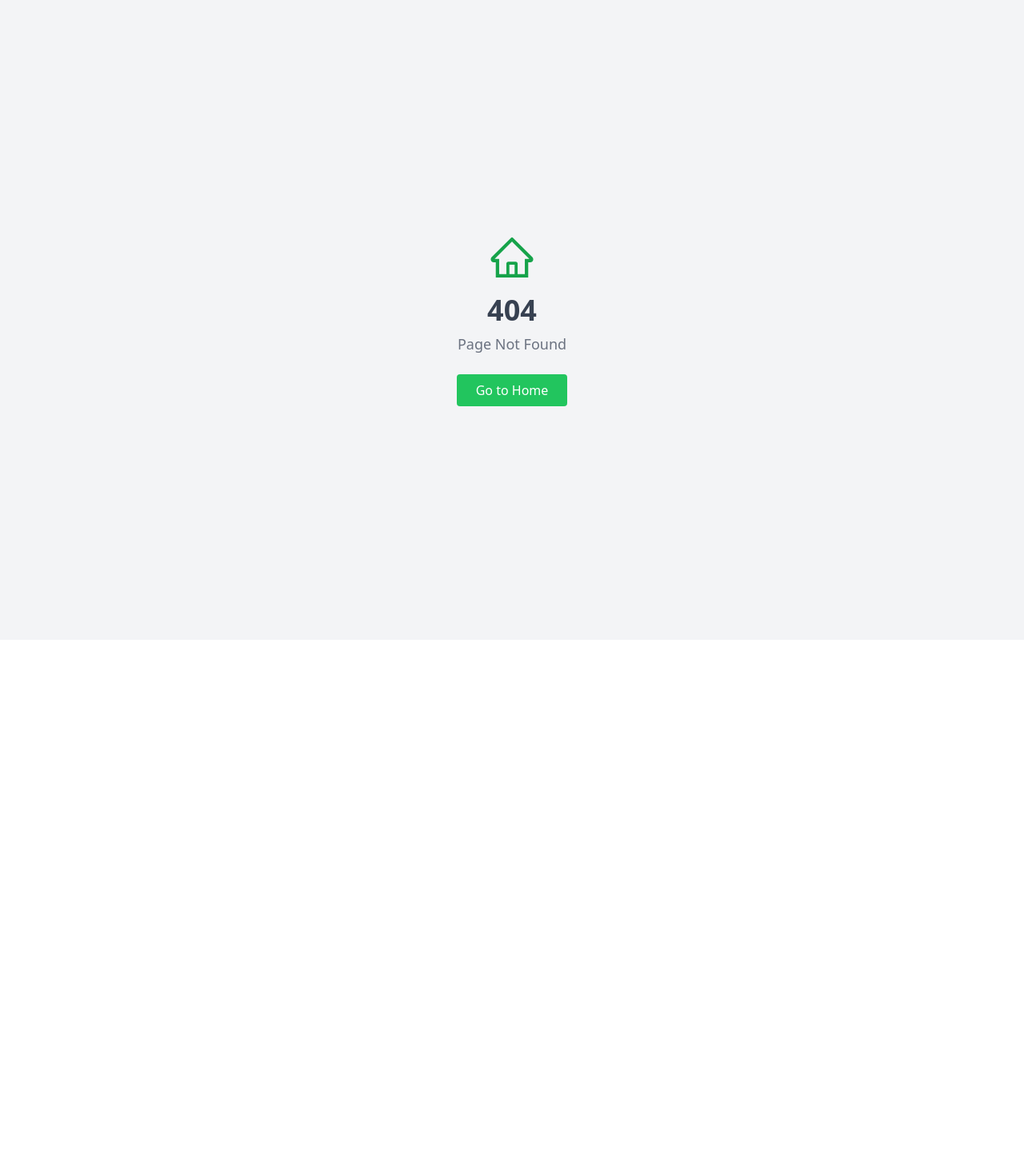
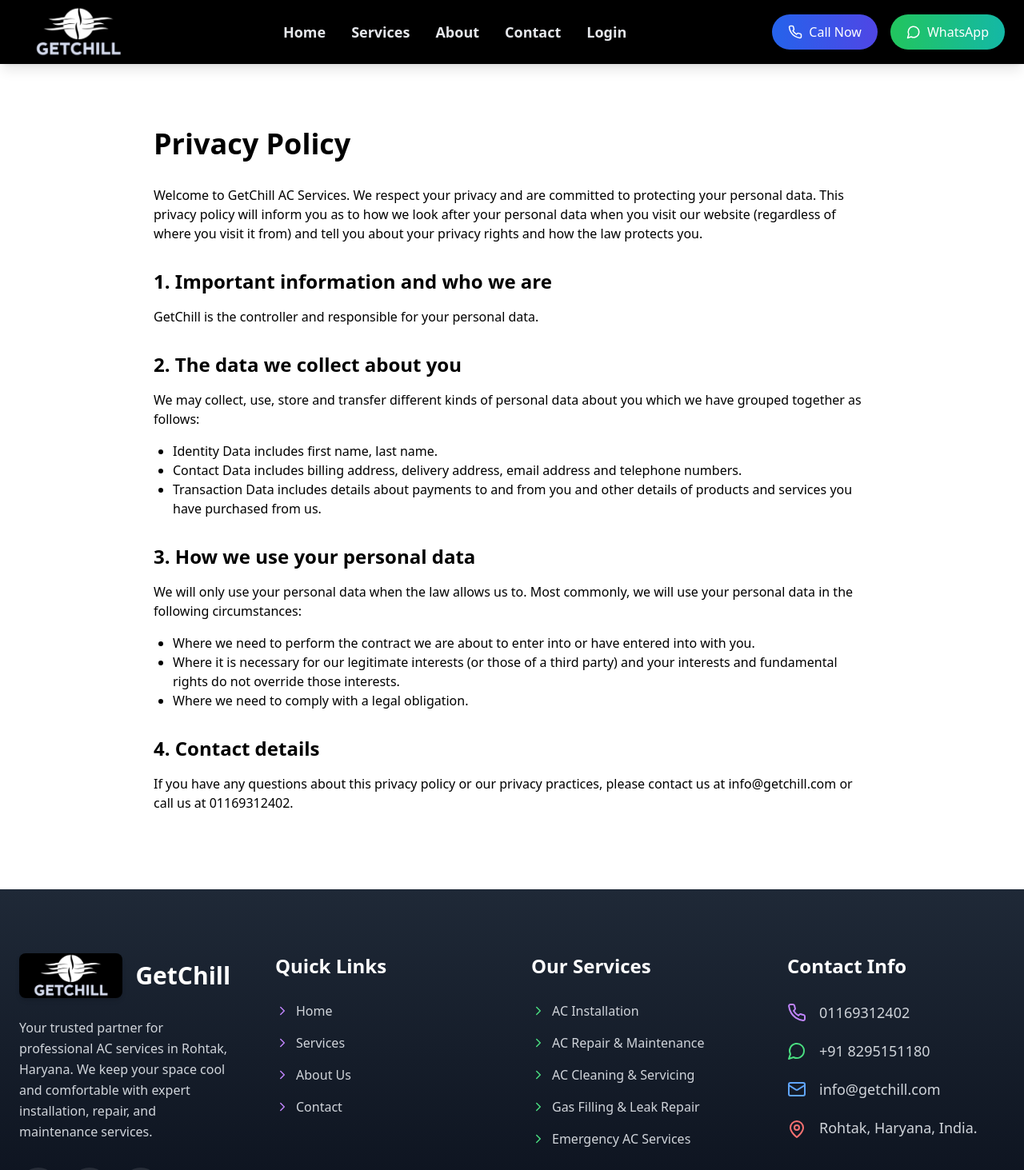
Before and after one commit to Aanchal7915/gitChill, a React (Vite) app: page /privacy-policy in a window 1280 px wide. Before the commit this address led to /not-found. Shown: the top 1463 px of the page at 80% size. Before the commit the page ends 800 px from the top, so only its background shows below. Built offline with nearby package versions, Linux system fonts and the light colour scheme.

Commit message:
fixes ui issue

```diff
--- a/index.html
+++ b/index.html
@@ -4,13 +4,13 @@
 <head>
   <meta charset="UTF-8" />
   <meta name="viewport" content="width=device-width, initial-scale=1.0" />
-  <title>GetChill - Expert AC Repair &amp; Servicing in Delhi NCR | getchill.in</title>
+  <title>GetChill - Expert AC Repair &amp; Servicing in Delhi NCR | getchilll.in</title>
   <meta name="description"
-    content="Professional AC installation, repair, and servicing at your doorstep. Split/Window AC experts with 24/7 support. Fast and reliable booking at getchill.in." />
+    content="Professional AC installation, repair, and servicing at your doorstep. Split/Window AC experts with 24/7 support. Fast and reliable booking at getchilll.in." />
   <meta name="keywords"
-    content="ac repair, ac servicing, ac installation, getchill, split ac repair delhi, window ac service, ac foam service, getchill.in" />
+    content="ac repair, ac servicing, ac installation, getchill, split ac repair delhi, window ac service, ac foam service, getchilll.in" />
   <link rel="icon" type="image/jpeg" href="/WhatsApp Image 2025-06-14 at 6.48.37 AM (1).jpeg" />
-  <link rel="canonical" href="https://getchill.in/" />
+  <link rel="canonical" href="https://getchilll.in/" />
   <link rel="stylesheet" href="https://unpkg.com/leaflet/dist/leaflet.css" />
 
 </head>
--- a/package.json
+++ b/package.json
@@ -4,14 +4,14 @@
   "version": "0.0.0",
   "type": "module",
   "scripts": {
-    "dev": "vite",
+    "dev": "vite --host",
     "build": "vite build",
     "lint": "eslint .",
     "preview": "vite preview"
   },
   "dependencies": {
     "@types/leaflet": "^1.9.21",
-    "framer-motion": "^12.18.1",
+    "framer-motion": "^12.36.0",
     "leaflet": "^1.9.4",
     "lucide-react": "^0.344.0",
     "react": "^18.3.1",
--- a/src/App.tsx
+++ b/src/App.tsx
@@ -8,6 +8,8 @@
 import { Routes, Route, Navigate } from 'react-router-dom';
 import Login from './components/Login';
 import NotFound from "./components/NotFound";
+import PrivacyPolicy from './components/PrivacyPolicy';
+import Terms from './components/Terms';
 
 const isAdminAuthenticated = () => {
   // Check if admin is logged in by verifying localStorage
@@ -45,6 +47,8 @@
             </ProtectedRoute>
           }
         />
+        <Route path="/privacy-policy" element={<PrivacyPolicy />} />
+        <Route path="/terms-conditions" element={<Terms />} />
         <Route path="/not-found" element={<NotFound />} />
         <Route path="*" element={<Navigate to="/not-found" replace />} />
       </Routes>
--- a/src/components/Footer.tsx
+++ b/src/components/Footer.tsx
@@ -1,5 +1,6 @@
 import React from 'react';
 import { Phone, MessageCircle, Mail, MapPin, Facebook, Instagram, Twitter, ChevronRight } from 'lucide-react';
+import { Link } from 'react-router-dom';
 
 const Footer = () => {
   return (
@@ -147,8 +148,8 @@
               © {new Date().getFullYear()} GetChill AC Services. All rights reserved.
             </p>
             <div className="flex space-x-8 text-gray-400 text-base">
-              <a href="#" className="hover:text-white transition-colors font-medium">Privacy Policy</a>
-              <a href="#" className="hover:text-white transition-colors font-medium">Terms of Service</a>
+              <Link to="/privacy-policy" className="hover:text-white transition-colors font-medium">Privacy Policy</Link>
+              <Link to="/terms-conditions" className="hover:text-white transition-colors font-medium">Terms of Service</Link>
             </div>
           </div>
         </div>
--- a/src/components/Header.tsx
+++ b/src/components/Header.tsx
@@ -55,7 +55,7 @@
 
   return (
     <header
-      className={`bg-white sticky top-0 z-50 transition-shadow duration-300 ${headerShadowClass}`}
+      className={`bg-black sticky top-0 z-50 transition-shadow duration-300 ${headerShadowClass}`}
       ref={headerRef}
     >
       <div className="container mx-auto px-6">
@@ -67,30 +67,29 @@
               alt="GetChill Logo"
               className="h-16 w-auto"
             />
-            <span className="text-3xl font-extrabold text-gray-900 whitespace-nowrap">GetChill</span>
           </Link>
 
           {/* Desktop Navigation */}
           <nav className="hidden lg:flex items-center space-x-8">
-            <a href="#home" onClick={handleNavLinkClick} className="text-gray-700 hover:text-purple-600 transition-colors font-semibold text-lg relative group">
+            <a href="#home" onClick={handleNavLinkClick} className="text-gray-200 hover:text-purple-400 transition-colors font-semibold text-lg relative group">
               Home
-              <span className="absolute bottom-0 left-0 w-full h-0.5 bg-purple-600 scale-x-0 group-hover:scale-x-100 transition-transform duration-300 origin-left"></span>
+              <span className="absolute bottom-0 left-0 w-full h-0.5 bg-purple-400 scale-x-0 group-hover:scale-x-100 transition-transform duration-300 origin-left"></span>
             </a>
-            <a href="#services" onClick={handleNavLinkClick} className="text-gray-700 hover:text-purple-600 transition-colors font-semibold text-lg relative group">
+            <a href="#services" onClick={handleNavLinkClick} className="text-gray-200 hover:text-purple-400 transition-colors font-semibold text-lg relative group">
               Services
-              <span className="absolute bottom-0 left-0 w-full h-0.5 bg-purple-600 scale-x-0 group-hover:scale-x-100 transition-transform duration-300 origin-left"></span>
+              <span className="absolute bottom-0 left-0 w-full h-0.5 bg-purple-400 scale-x-0 group-hover:scale-x-100 transition-transform duration-300 origin-left"></span>
             </a>
-            <a href="#about" onClick={handleNavLinkClick} className="text-gray-700 hover:text-purple-600 transition-colors font-semibold text-lg relative group">
+            <a href="#about" onClick={handleNavLinkClick} className="text-gray-200 hover:text-purple-400 transition-colors font-semibold text-lg relative group">
               About
-              <span className="absolute bottom-0 left-0 w-full h-0.5 bg-purple-600 scale-x-0 group-hover:scale-x-100 transition-transform duration-300 origin-left"></span>
+              <span className="absolute bottom-0 left-0 w-full h-0.5 bg-purple-400 scale-x-0 group-hover:scale-x-100 transition-transform duration-300 origin-left"></span>
             </a>
-            <a href="#contact" onClick={handleNavLinkClick} className="text-gray-700 hover:text-purple-600 transition-colors font-semibold text-lg relative group">
+            <a href="#contact" onClick={handleNavLinkClick} className="text-gray-200 hover:text-purple-400 transition-colors font-semibold text-lg relative group">
               Contact
-              <span className="absolute bottom-0 left-0 w-full h-0.5 bg-purple-600 scale-x-0 group-hover:scale-x-100 transition-transform duration-300 origin-left"></span>
+              <span className="absolute bottom-0 left-0 w-full h-0.5 bg-purple-400 scale-x-0 group-hover:scale-x-100 transition-transform duration-300 origin-left"></span>
             </a>
-            <Link to={`${isLoggedIn() ? "/admin" : "/login"}`} onClick={handleNavLinkClick} className="text-gray-700 hover:text-purple-600 transition-colors font-semibold text-lg relative group">
+            <Link to={`${isLoggedIn() ? "/admin" : "/login"}`} onClick={handleNavLinkClick} className="text-gray-200 hover:text-purple-400 transition-colors font-semibold text-lg relative group">
               {`${isLoggedIn() ? "Admin Panel" : "Login"}`}
-              <span className="absolute bottom-0 left-0 w-full h-0.5 bg-purple-600 scale-x-0 group-hover:scale-x-100 transition-transform duration-300 origin-left"></span>
+              <span className="absolute bottom-0 left-0 w-full h-0.5 bg-purple-400 scale-x-0 group-hover:scale-x-100 transition-transform duration-300 origin-left"></span>
             </Link>
           </nav>
 
@@ -116,11 +115,11 @@
 
           {/* Mobile Menu Button */}
           <button
-            className="lg:hidden p-2 rounded-md hover:bg-gray-100 transition-colors"
+            className="lg:hidden p-2 rounded-md hover:bg-gray-800 transition-colors"
             onClick={() => setIsMenuOpen(!isMenuOpen)}
             aria-label="Toggle mobile menu"
           >
-            {isMenuOpen ? <X size={28} className="text-gray-800" /> : <Menu size={28} className="text-gray-800" />}
+            {isMenuOpen ? <X size={28} className="text-gray-200" /> : <Menu size={28} className="text-gray-200" />}
           </button>
         </div>
 
@@ -132,15 +131,15 @@
               animate="visible"
               exit="exit"
               variants={menuVariants}
-              className="lg:hidden py-6 border-t border-gray-100 bg-white absolute w-full left-0 shadow-lg"
+              className="lg:hidden py-6 border-t border-gray-800 bg-black absolute w-full left-0 shadow-lg"
             >
               <nav className="flex flex-col space-y-4 px-6">
-                <motion.a variants={menuItemVariants} href="#home" onClick={handleNavLinkClick} className="text-gray-800 hover:text-purple-600 transition-colors text-lg font-medium py-2">Home</motion.a>
-                <motion.a variants={menuItemVariants} href="#services" onClick={handleNavLinkClick} className="text-gray-800 hover:text-purple-600 transition-colors text-lg font-medium py-2">Services</motion.a>
-                <motion.a variants={menuItemVariants} href="#about" onClick={handleNavLinkClick} className="text-gray-800 hover:text-purple-600 transition-colors text-lg font-medium py-2">About</motion.a>
-                <motion.a variants={menuItemVariants} href="#contact" onClick={handleNavLinkClick} className="text-gray-800 hover:text-purple-600 transition-colors text-lg font-medium py-2">Contact</motion.a>
+                <motion.a variants={menuItemVariants} href="#home" onClick={handleNavLinkClick} className="text-gray-200 hover:text-purple-400 transition-colors text-lg font-medium py-2">Home</motion.a>
+                <motion.a variants={menuItemVariants} href="#services" onClick={handleNavLinkClick} className="text-gray-200 hover:text-purple-400 transition-colors text-lg font-medium py-2">Services</motion.a>
+                <motion.a variants={menuItemVariants} href="#about" onClick={handleNavLinkClick} className="text-gray-200 hover:text-purple-400 transition-colors text-lg font-medium py-2">About</motion.a>
+                <motion.a variants={menuItemVariants} href="#contact" onClick={handleNavLinkClick} className="text-gray-200 hover:text-purple-400 transition-colors text-lg font-medium py-2">Contact</motion.a>
                 <motion.div variants={menuItemVariants}>
-                  <Link to={`${isLoggedIn() ? "/admin" : "/login"}`} onClick={handleNavLinkClick} className="text-gray-800 hover:text-purple-600 transition-colors text-lg font-medium py-2 block">
+                  <Link to={`${isLoggedIn() ? "/admin" : "/login"}`} onClick={handleNavLinkClick} className="text-gray-200 hover:text-purple-400 transition-colors text-lg font-medium py-2 block">
                     {`${isLoggedIn() ? "Admin Panel" : "Login"}`}
                   </Link>
                 </motion.div>
--- /dev/null
+++ b/src/components/PrivacyPolicy.tsx
@@ -0,0 +1,43 @@
+import React from 'react';
+import Header from './Header';
+import Footer from './Footer';
+import { useEffect } from 'react';
+
+const PrivacyPolicy = () => {
+  useEffect(() => {
+    window.scrollTo(0, 0);
+  }, []);
+
+  return (
+    <>
+      <Header />
+      <div className="bg-white text-black py-20 px-6 min-h-screen">
+        <div className="container mx-auto max-w-4xl">
+          <h1 className="text-4xl font-bold mb-8">Privacy Policy</h1>
+          <p className="mb-4">Welcome to GetChill AC Services. We respect your privacy and are committed to protecting your personal data. This privacy policy will inform you as to how we look after your personal data when you visit our website (regardless of where you visit it from) and tell you about your privacy rights and how the law protects you.</p>
+          <h2 className="text-2xl font-bold mt-8 mb-4">1. Important information and who we are</h2>
+          <p className="mb-4">GetChill is the controller and responsible for your personal data.</p>
+          <h2 className="text-2xl font-bold mt-8 mb-4">2. The data we collect about you</h2>
+          <p className="mb-4">We may collect, use, store and transfer different kinds of personal data about you which we have grouped together as follows:</p>
+          <ul className="list-disc pl-6 mb-4">
+            <li>Identity Data includes first name, last name.</li>
+            <li>Contact Data includes billing address, delivery address, email address and telephone numbers.</li>
+            <li>Transaction Data includes details about payments to and from you and other details of products and services you have purchased from us.</li>
+          </ul>
+          <h2 className="text-2xl font-bold mt-8 mb-4">3. How we use your personal data</h2>
+          <p className="mb-4">We will only use your personal data when the law allows us to. Most commonly, we will use your personal data in the following circumstances:</p>
+          <ul className="list-disc pl-6 mb-4">
+            <li>Where we need to perform the contract we are about to enter into or have entered into with you.</li>
+            <li>Where it is necessary for our legitimate interests (or those of a third party) and your interests and fundamental rights do not override those interests.</li>
+            <li>Where we need to comply with a legal obligation.</li>
+          </ul>
+          <h2 className="text-2xl font-bold mt-8 mb-4">4. Contact details</h2>
+          <p className="mb-4">If you have any questions about this privacy policy or our privacy practices, please contact us at info@getchill.com or call us at 01169312402.</p>
+        </div>
+      </div>
+      <Footer />
+    </>
+  );
+};
+
+export default PrivacyPolicy;
--- /dev/null
+++ b/src/components/Terms.tsx
@@ -0,0 +1,38 @@
+import React from 'react';
+import Header from './Header';
+import Footer from './Footer';
+import { useEffect } from 'react';
+
+const Terms = () => {
+  useEffect(() => {
+    window.scrollTo(0, 0);
+  }, []);
+
+  return (
+    <>
+      <Header />
+      <div className="bg-white text-black py-20 px-6 min-h-screen">
+        <div className="container mx-auto max-w-4xl">
+          <h1 className="text-4xl font-bold mb-8">Terms & Conditions</h1>
+          <p className="mb-4">These terms and conditions outline the rules and regulations for the use of GetChill AC Services's Website, located at https://getchilll.in.</p>
+          <p className="mb-4">By accessing this website we assume you accept these terms and conditions. Do not continue to use GetChill if you do not agree to take all of the terms and conditions stated on this page.</p>
+
+          <h2 className="text-2xl font-bold mt-8 mb-4">Cookies</h2>
+          <p className="mb-4">We employ the use of cookies. By accessing GetChill, you agreed to use cookies in agreement with the GetChill AC Services's Privacy Policy.</p>
+
+          <h2 className="text-2xl font-bold mt-8 mb-4">License</h2>
+          <p className="mb-4">Unless otherwise stated, GetChill AC Services and/or its licensors own the intellectual property rights for all material on GetChill. All intellectual property rights are reserved. You may access this from GetChill for your own personal use subjected to restrictions set in these terms and conditions.</p>
+
+          <h2 className="text-2xl font-bold mt-8 mb-4">Services</h2>
+          <p className="mb-4">Our services are subject to availability. Prices for our services are subject to change without notice. We reserve the right at any time to modify or discontinue the Service without notice at any time.</p>
+
+          <h2 className="text-2xl font-bold mt-8 mb-4">Contact</h2>
+          <p className="mb-4">For any questions regarding our Terms and Conditions, please contact us at: info@getchill.com.</p>
+        </div>
+      </div>
+      <Footer />
+    </>
+  );
+};
+
+export default Terms;
```
Also changed, not shown: public/robots.txt, 2 other files (tests, documents, lock files or other folders).
